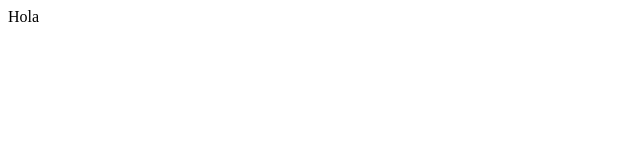
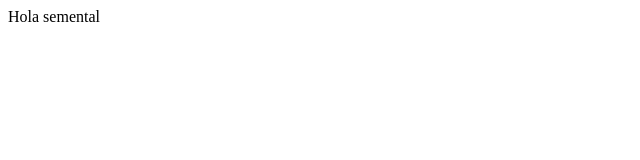
Before and after one commit to GringoPw/pitagoras, a plain HTML site: page index.html in a window 1280 px wide. Shown: the full height of the page, 0-640 px from the left. Drawn offline with Linux system fonts and the light colour scheme.

Commit message:
Cambie el estado de animo del tipo al nombrarlo smeental

```diff
--- a/index.html
+++ b/index.html
@@ -6,6 +6,6 @@
     <title>Document</title>
 </head>
 <body>
-    Hola
+    Hola semental
 </body>
 </html>
```
